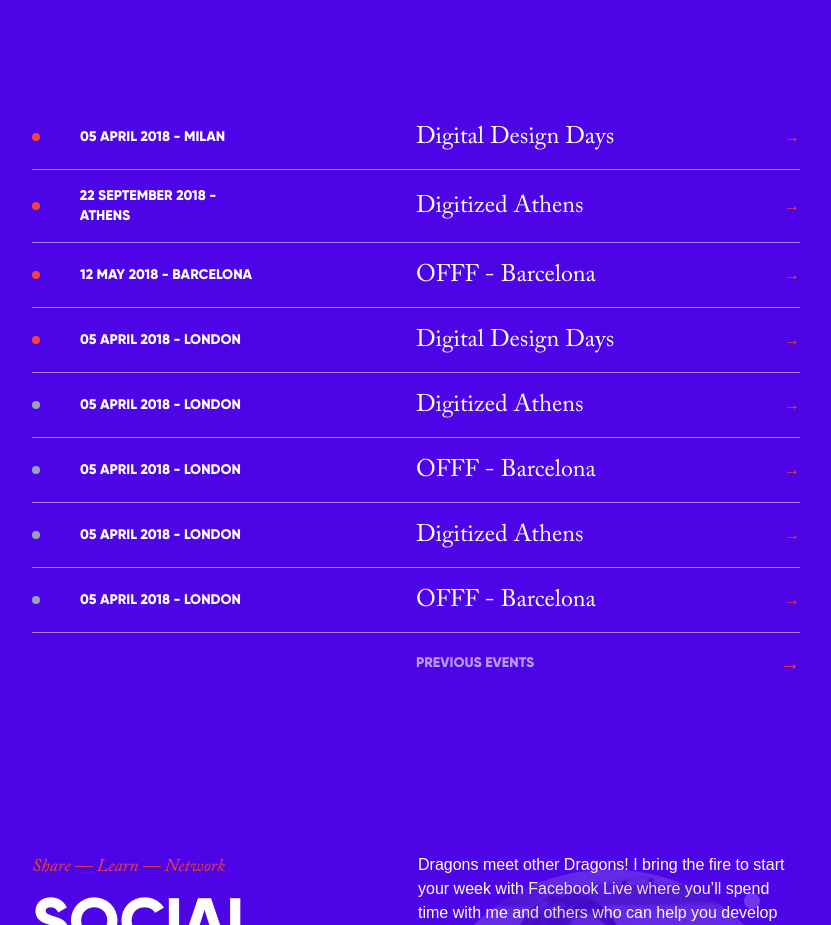
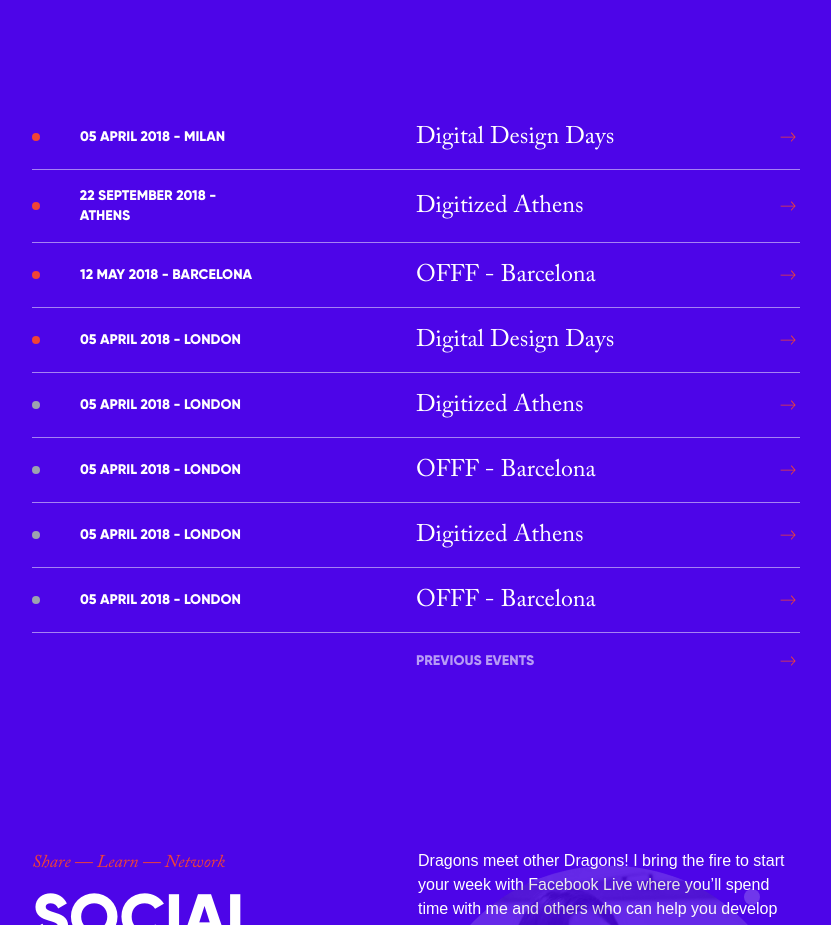
Before and after one commit to ArnabShikder24/dotlung-frontend, a Next.js app: page /learn-with-dot in a window 1280 px wide. Shown: the part 2380-3305 px from the top of the page, without its empty margins (224-1055 px from the left). Built offline with nearby package versions, Linux system fonts and the light colour scheme; a web font is replaced by a local one.

Commit message:
icon added

```diff
--- a/src/app/learn-with-dot/page.tsx
+++ b/src/app/learn-with-dot/page.tsx
@@ -8,6 +8,7 @@ import { PathNames } from "../../routes/index.route";
 import DotSection from "../../components/DotSection";
 import SectionHeader from "../../components/SectionHeader";
 import AccordionItem from "../../components/AccordionItem";
+import NavigationArrowRight from "../../components/NavigationArrowRight";
 
 const LearnWithDot = () => {
   const [mousePosition, setMousePosition] = useState({ x: 0, y: 0 });
@@ -191,13 +192,14 @@ const LearnWithDot = () => {
               </div>
               <div className="lg:w-[50%] mt-8 lg:mt-0 flex items-center justify-between">
                 <span className="text-2xl font-caslon">{event.name}</span>
-                <span className="font-bold text-secondary">→</span>
+                {/* <span className="font-bold text-secondary">→</span> */}
+                <NavigationArrowRight />
               </div>
             </div>
           ))}
           <div className="flex justify-end">
             <div className="flex items-center justify-between w-[50%] py-4 text-center text-white/60 text-sm uppercase">
-              <h1 className="font-gilroy">Previous Events</h1> <span className="text-xl font-bold text-secondary">→</span>
+              <h1 className="font-gilroy">Previous Events</h1> <NavigationArrowRight />
             </div>
           </div>
         </div>
--- /dev/null
+++ b/src/components/NavigationArrowLeft.tsx
@@ -0,0 +1,11 @@
+const NavigationArrowLeft = () => (
+  <svg
+    className="w-6 h-6 fill-[#f14336]"
+    xmlns="http://www.w3.org/2000/svg"
+    viewBox="0 0 512 512"
+  >
+    <path d="M189.8,349.7c3.1-3.1,3-8,0-11.3l-66.4-74.4H408c4.4,0,8-3.6,8-8c0-4.4-3.6-8-8-8H123.4l66.3-74.4c2.9-3.4,3.2-8.1,0.1-11.2c-3.1-3.1-8.5-3.3-11.4-0.1c0,0-79.2,87-80,88s-2.4,2.8-2.4,5.7s1.6,4.9,2.4,5.7s80,88,80,88c1.5,1.5,3.6,2.3,5.7,2.3C186.2,352,188.2,351.2,189.8,349.7z" />
+  </svg>
+);
+
+export default NavigationArrowLeft;
--- /dev/null
+++ b/src/components/NavigationArrowRight.tsx
@@ -0,0 +1,11 @@
+const NavigationArrowRight = () => (
+  <svg
+    className="w-6 h-6 fill-[#f14336]"
+    xmlns="http://www.w3.org/2000/svg"
+    viewBox="0 0 512 512"
+  >
+    <path d="M322.2,349.7c-3.1-3.1-3-8,0-11.3l66.4-74.4H104c-4.4,0-8-3.6-8-8c0-4.4,3.6-8,8-8h284.6l-66.3-74.4c-2.9-3.4-3.2-8.1-0.1-11.2c3.1-3.1,8.5-3.3,11.4-0.1c0,0,79.2,87,80,88s2.4,2.8,2.4,5.7s-1.6,4.9-2.4,5.7s-80,88-80,88	c-1.5,1.5-3.6,2.3-5.7,2.3C325.8,352,323.8,351.2,322.2,349.7z" />
+  </svg>
+);
+
+export default NavigationArrowRight;
```
